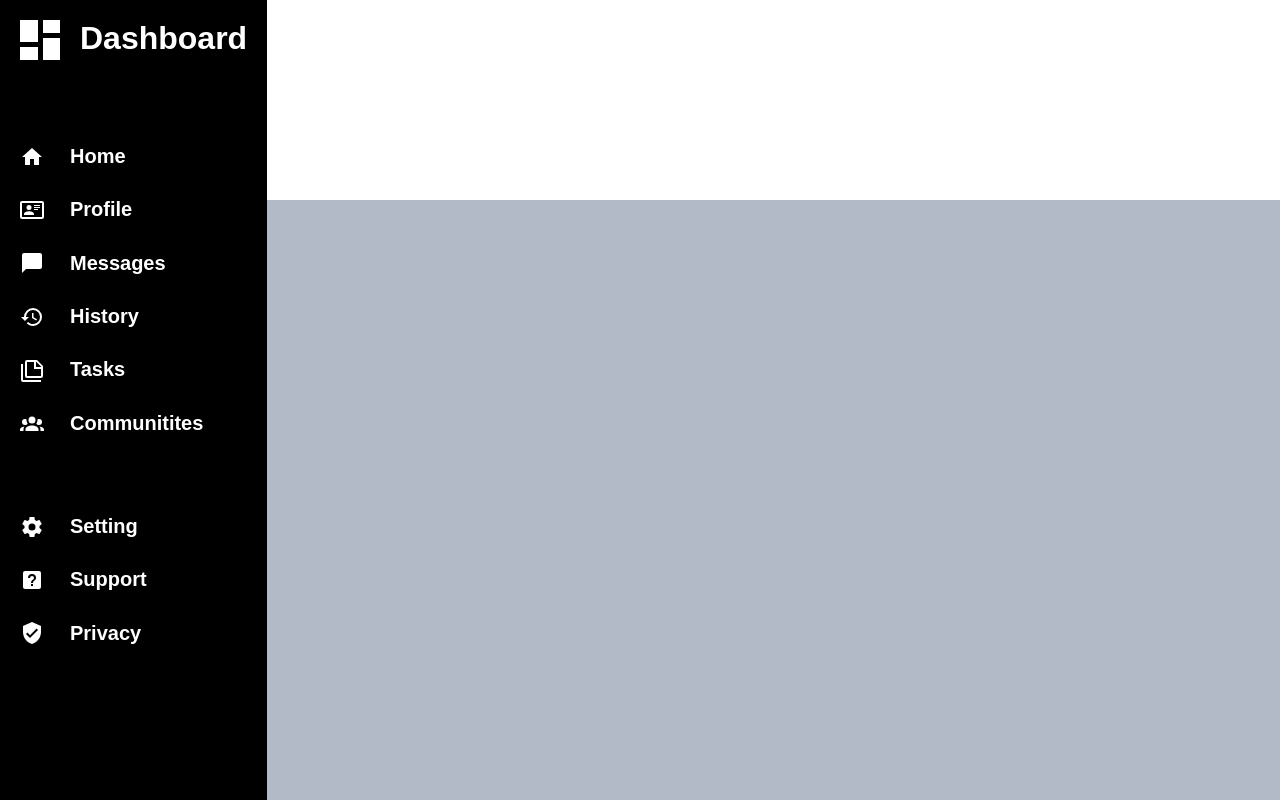
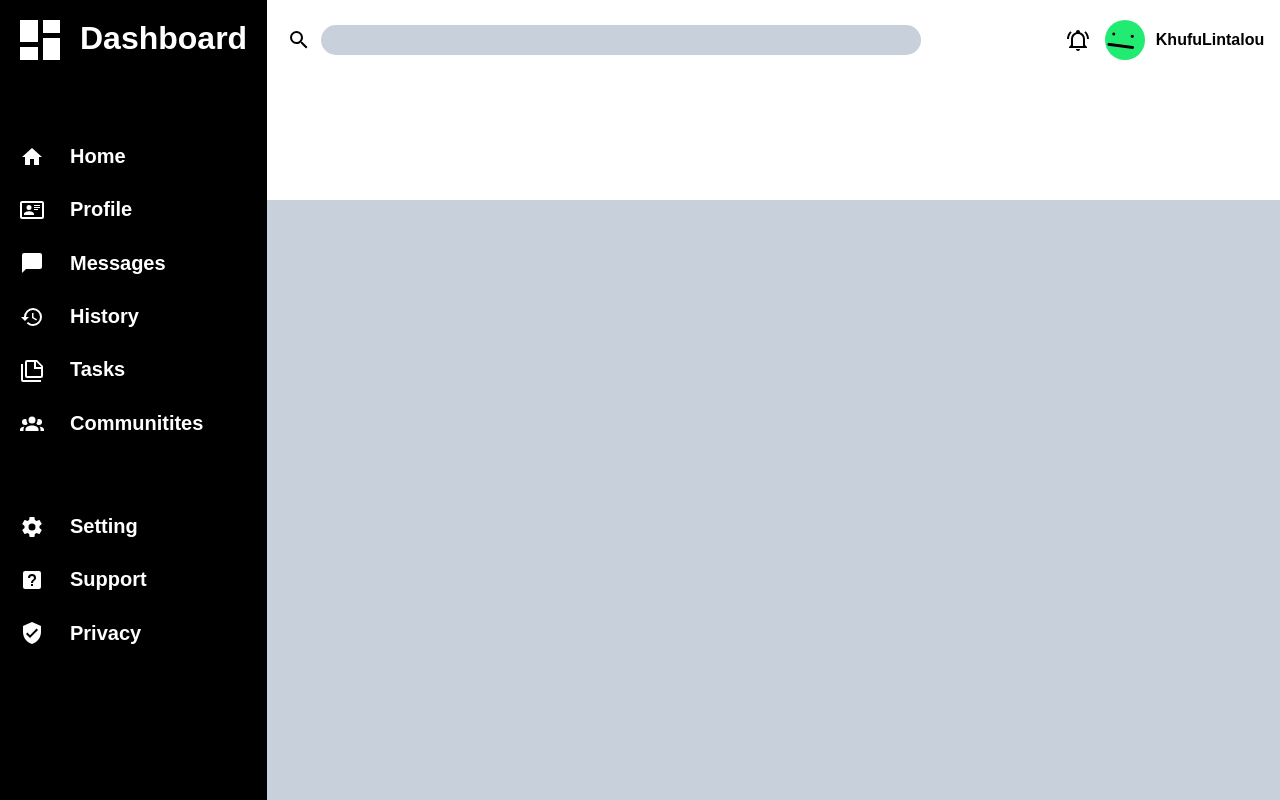
Before and after one commit to KhufuLintalou/Odin-Dashboard, a plain HTML site: page index.html in a window 1280 px wide. Drawn offline with Linux system fonts and the light colour scheme.

Commit message:
Finished making the top part of the header.

```diff
--- a/index.html
+++ b/index.html
@@ -8,7 +8,20 @@
 </head>
 <body>
   <div class="container">
-    <div class="header"></div>
+    <div class="header">
+      <div class="header-top">
+        <div class="section-1">
+          <img src="Icons/magnify.svg" alt="">
+          <input class="searchbox"></input>
+        </div>
+        <div class="section-2">
+          <img src="Icons/bell-ring-outline.svg" alt="">
+          <img src="Icons/profile.png" alt="" class="profile">
+          <span>KhufuLintalou</span>
+        </div>
+      </div>
+      <div class="header-bottom"></div>
+    </div>
     <div class="main-part"></div>
     <div class="sidebar">
       <div class="sidebar-top">
--- a/style.css
+++ b/style.css
@@ -92,7 +92,7 @@ h1 {
     display: grid;
 }
 
-.nav img {
+img {
     width: 24px;
     height: 24px;
 }
@@ -110,6 +110,56 @@ h1 {
 }
 /* Styles for the sidebar */
 
+.header-top,
+.header-bottom {
+    height: 100%;
+    padding: 20px;
+}
+
+.header-top {
+    display: grid;
+    grid-template-columns: 4fr 1fr;
+    align-items: center;
+    gap: 50px;
+}
+
+.header {
+    display: grid;
+    grid-template-rows: 1fr 2fr;
+}
+
+.searchbox {
+    background-color: rgb(200, 208, 219);
+    height: 30px;
+    border-radius: 20px;
+    border: none;
+}
+
+.section-1 {
+    display: grid;
+    grid-template-columns: 24px minmax(200px, 600px);
+    align-items: center;
+    gap: 10px;
+}
+
+.profile {
+    height: 40px;
+    width: 40px;
+    border-radius: 20px;
+}
+
+.section-2 {
+    display: grid;
+    grid-template-columns: 24px 50px 100px;
+    place-items: center;
+    gap: 10px;
+}
+
+.section-2 span {
+    font-size: 16px;
+    font-weight: bold;
+}
+
 .main-part {
-    background-color: rgb(177, 186, 198);
+    background-color: rgb(200, 208, 219);
 }
```
